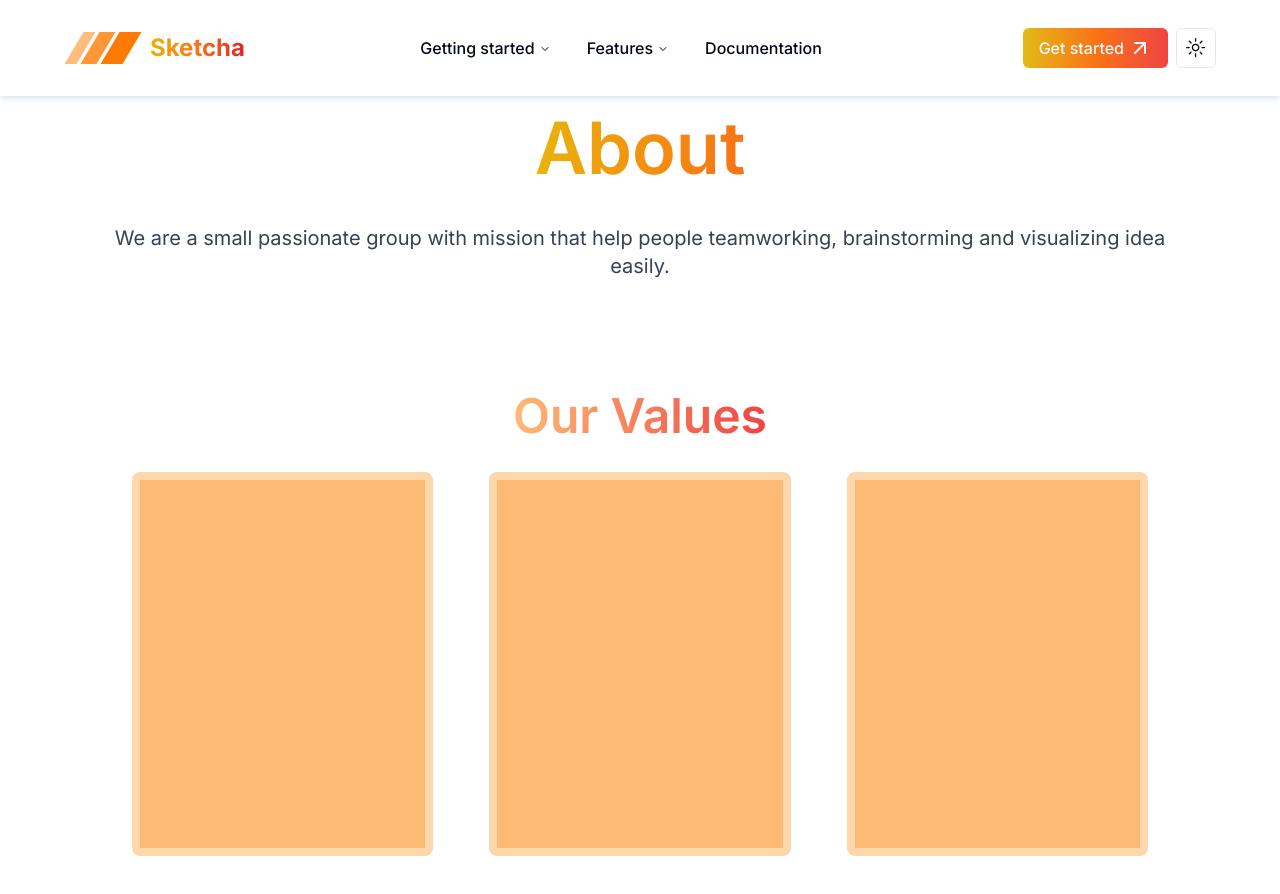
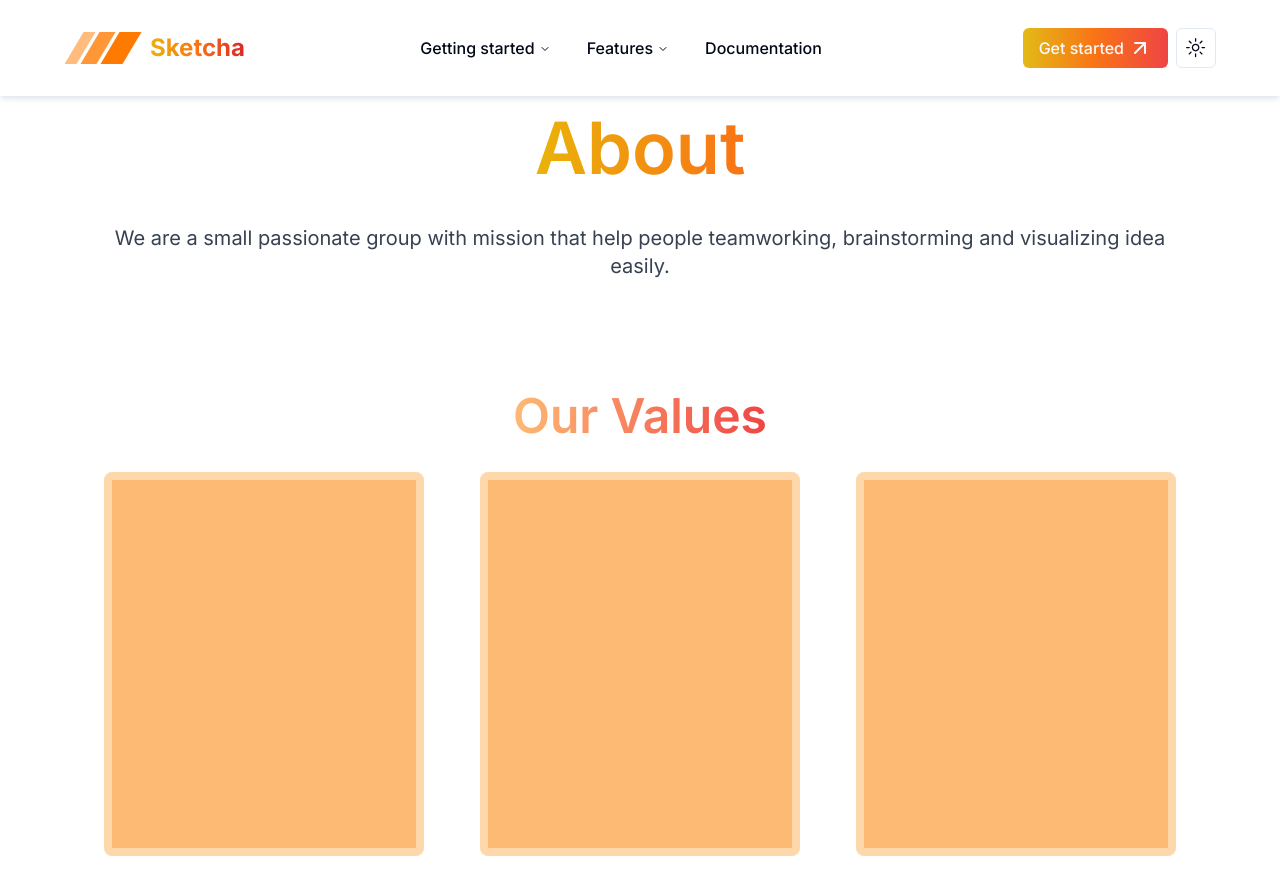
Before and after one commit to koitran14/WhiteBoard-Platform, a Next.js app: page /about-us in a window 1280 px wide. Shown: the top 894 px of the page. Built offline with nearby package versions, Linux system fonts and the light colour scheme.

Commit message:
update nav-bar

```diff
--- a/app/(homepage)/about-us/page.tsx
+++ b/app/(homepage)/about-us/page.tsx
@@ -25,17 +25,17 @@ export default function Page(){
                             We are a small passionate group with mission that help people teamworking, brainstorming and visualizing idea easily.
                         </div>
                     </div>
-                    <section className="">
-                        <div className="py-10">
+                    <section>
+                        <div className="py-10 w-full">
                             <div className="flex justify-center">
                                 <div className=" text-5xl font-semibold bg-gradient-to-r from-orange-300 to-red-500 text-transparent bg-clip-text w-fit py-8">
                                     Our Values
                                 </div>
                             </div>
-                            <div className="flex gap-x-14 px-9 justify-center">
-                                <div className=" border-orange-200 border-8 rounded-lg h-96 w-80 bg-orange-300"></div>
-                                <div className=" border-orange-200 border-8 rounded-lg h-96 w-80 bg-orange-300"></div>
-                                <div className=" border-orange-200 border-8 rounded-lg h-96 w-80 bg-orange-300"></div>
+                            <div className="flex gap-x-14 px-9 justify-center items-center w-full overflow-x-auto">
+                                <div className=" border-orange-200 border-8 rounded-lg h-96 w-80 bg-orange-300 flex-shrink-0"></div>
+                                <div className=" flex-shrink-0 border-orange-200 border-8 rounded-lg h-96 w-80 bg-orange-300"></div>
+                                <div className="flex-shrink-0 border-orange-200 border-8 rounded-lg h-96 w-80 bg-orange-300"></div>
                             </div>
 
 
--- a/components/homepage/nav-menu.tsx
+++ b/components/homepage/nav-menu.tsx
@@ -64,7 +64,7 @@ export function NavMenu() {
               <li className="row-span-3">
                 <NavigationMenuLink asChild>
                   <a
-                    className="flex h-full w-full select-none flex-col justify-end rounded-md bg-gradient-to-tr from-orange-100 via-yellow-50 to-white dark:from-yellow-600 dark:via-orange-700 dark:to-black/70 p-6 no-underline outline-none focus:shadow-md"
+                    className="flex h-full w-full select-none flex-col justify-end rounded-md bg-gradient-to-tr from-orange-300/60 via-yellow-100 to-white dark:from-yellow-600 dark:via-orange-700 dark:to-black/70 p-6 no-underline outline-none focus:shadow-md"
                     href="/"
                   >
                     <Image alt='logo'src={'/logo.svg'} width={75} height={75} />
@@ -81,7 +81,7 @@ export function NavMenu() {
                 Accelerate your design process with Sketcha—build.
               </ListItem>
               <ListItem href="/about-us" title="About Us">
-                Couple words about this project.
+                Sketcha&apos;s development team and a few words about this project.
               </ListItem>
               <ListItem href="/sign-in" title="Get Started">
                 Begin your journey with Sketcha by becoming a member.
--- a/components/homepage/navbar.tsx
+++ b/components/homepage/navbar.tsx
@@ -26,7 +26,7 @@ const Navbar = () => {
     }, []);
 
     return (
-            <div className={cn("shadow-sm shadow-slate-200 dark:shadow-slate-900 bg-white/60 dark:bg-black/80 w-full h-24 z-20 flex flex-row items-center justify-between px-8 md:px-16 transition-all duration-300 hover:shadow-md hover:shadow-slate-200",
+            <div className={cn("shadow-sm shadow-slate-200 dark:shadow-slate-900 bg-white dark:bg-black/80 w-full h-24 z-20 flex flex-row items-center justify-between px-8 md:px-16 transition-all duration-300 hover:shadow-md hover:shadow-slate-200",
                 isScrolled && " backdrop-blur-md"
             )}>
                <div className="w-fit h-full group flex flex-row items-center gap-x-2">
```
